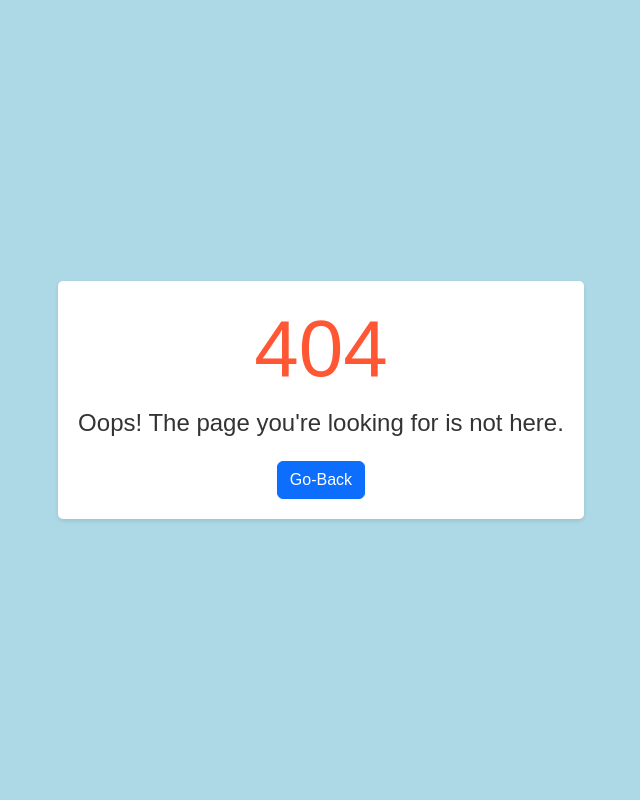
After one commit to Madhusudan079/todo_flask, a Flask app: page /uploads/1 in a window 1280 px wide. The commit adds this page. Shown: the whole page, without its empty margins (319-959 px from the left). Run offline with Flask 3, Linux system fonts and the light colour scheme.

Commit message:
some new add

```diff
--- a/app.py
+++ b/app.py
@@ -6,15 +6,16 @@ import certifi
 from dotenv import load_dotenv
 import os
 import smtplib
+from flasgger import Swagger
 from flask_wtf import FlaskForm
 from email.mime.text import MIMEText
 from email.mime.multipart import MIMEMultipart
 from itsdangerous import URLSafeTimedSerializer
 import random
+from werkzeug.utils import secure_filename
 from utils.auth import hash_password, verify_password
 import re
 import time
-
 
 a = ['a', 'b', 'c', 'd', 'e', 'f', 'g', 'h', 'i', 'j', 'k', 'l', 'm', 'n', 'o', 'p', 'q', 'r', 's', 't', 'u', 'v', 'w', 'x', 'y', 'z']
 
@@ -33,11 +34,16 @@ db = client['user_auth_db']
 collection = db['users']
 
 app = Flask(__name__)
+swagger = Swagger(app)
+app.config['UPLOAD_FOLDER'] = 'uploads'
 app.config["SQLALCHEMY_DATABASE_URI"] = "sqlite:///todo.db"
 app.config["SQLALCHEMY_TRACK_MODIFICATIONS"] = False
-app.secret_key = 'supersecretkey'  # Secret key for sessions
+app.secret_key = 'super secret key'  # Secret key for sessions
 
 db = SQLAlchemy(app)
+
+# Ensure the upload folder exists
+os.makedirs(app.config['UPLOAD_FOLDER'], exist_ok=True)
 
 # Define the ToDo model
 class ToDo(db.Model):
@@ -45,9 +51,10 @@ class ToDo(db.Model):
     title = db.Column(db.String(200), nullable=False)
     desc = db.Column(db.String(500), nullable=False)
     date_created = db.Column(db.DateTime, default=datetime.now().replace(microsecond=0))
+    file = db.Column(db.String(200), nullable=True)
 
     def __repr__(self):
-        return f"{self.sNo} - {self.title} - {self.desc}"
+        return f"{self.sNo} - {self.title} - {self.desc} - {self.file}"
 
 # Create the database tables
 with app.app_context():
@@ -84,12 +91,15 @@ def send_email(receiver_email, subject, body):
 def home():
     return render_template('login.html')
 
-
 @app.route('/logout')
 def logout():
+    # Clear the user's session
     session.clear()
     flash('Logged out successfully', 'success')
     return redirect('/')
+@app.errorhandler(404)
+def page_not_found(e):
+    return render_template('404.html')
 
 @app.route('/reset-password/<token>', methods=['GET', 'POST'])
 def reset_password(token):
@@ -117,16 +127,27 @@ def reset_password(token):
 def forgotpassword():
     if request.method == 'POST':
         email = request.form['email']
+        print(email)
         user = collection.find_one({'email': email})
         if user:
             token = generate_reset_token(email)
-            send_email(email, 'Password Reset', f"Click the link to reset your password: http://192.168.156.235:7800/reset-password/{token}")
+            send_email(email, 'Password Reset', f"Click the link to reset your password: https://t31kp2fr-7777.inc1.devtunnels.ms/reset-password/{token}")
             flash('password reset link send to your email', 'success')
             return redirect('/login')
             # return 'Password reset link sent'
         else:
             return render_template('forgotpassword.html', error="User not found.")
     return render_template('forgotpassword.html')
+
+@app.route('/search', methods=['GET', 'POST'])
+def search():
+    if request.method == 'POST':
+        query = request.form['query']
+        # Filter the data (assuming title and desc are columns in your ToDo model)
+        todos = ToDo.query.filter(ToDo.title.contains(query) | ToDo.desc.contains(query)).all()
+        result = [{'title': todo.title, 'desc': todo.desc} for todo in todos]
+        return jsonify(result)
+
 
 
 @app.route('/register', methods=['GET', 'POST'])
@@ -178,7 +199,7 @@ def login():
         # Check if user exists
         user = collection.find_one({'email': email})
         if user and verify_password(user['password'], password):
-            # print(verify_password)
+            print(verify_password)
             session['user'] = email
             flash('Logged in successfully', 'success')
             return redirect('/todos/1')
@@ -192,7 +213,7 @@ def login_required(func):
     def wrapper(*args, **kwargs):
         if 'user' not in session:
             return redirect('/login')
-        # print(session['user'])
+        print(session['user'])
         return func(*args, **kwargs)
     wrapper.__name__ = func.__name__  # Preserve the original function name
     return wrapper
@@ -210,15 +231,25 @@ def todos(page=1):
     if request.method == 'POST':
         title = request.form['title']
         description = request.form['desc']
+        file_upload = request.files['file']
 
-        if len(title) >= 3:
-            todo = ToDo(title=title, desc=description)
+        if len(title) < 3:
+            flash("Title must be at least 3 characters long", 'error')
+        else:
+            # Save the file securely
+            if file_upload and file_upload.filename != '':
+                filename = secure_filename(file_upload.filename)
+                file_path = os.path.join(app.config['UPLOAD_FOLDER'], filename)
+                file_upload.save(file_path)
+            else:
+                filename = None
+
+            # Add the new ToDo
+            todo = ToDo(title=title, desc=description, file=filename)
             db.session.add(todo)
             db.session.commit()
-            flash('Todo add successfully', 'success')
-            return redirect(f'/todos/{page}')
-        else:
-            flash("Title must be at least 3 characters long", 'error')
+            flash('Todo added successfully', 'success')
+            return redirect(url_for('todos', page=page))
 
     pagination = ToDo.query.paginate(page=page, per_page=todos_per_page)
     alltodo = pagination.items
@@ -235,11 +266,19 @@ def todos(page=1):
         has_next=has_next
     )
 
+@app.route('/uploads/<filename>')
+def uploaded_file(filename):
+    return send_from_directory(app.config['UPLOAD_FOLDER'], filename)
+
 
 @app.route('/delete/<int:sNo>')
 @login_required  # Protect this route
 def delete(sNo):
     todo = ToDo.query.filter_by(sNo=sNo).first()
+    # if todo.file:
+    file_path = os.path.join(app.config['UPLOAD_FOLDER'], todo.file)
+    if os.path.exists(file_path):
+        os.remove(file_path)
     db.session.delete(todo)
     db.session.commit()
     flash('todo delete successfully', 'success')
@@ -248,6 +287,9 @@ def delete(sNo):
 @app.route('/update/<int:sNo>', methods=['GET', 'POST'])
 @login_required  # Protect this route
 def update(sNo):
+
+
+
     if request.method == 'POST':
         title = request.form['title']
         description = request.form['desc']
@@ -262,5 +304,11 @@ def update(sNo):
     todo = ToDo.query.filter_by(sNo=sNo).first()
     return render_template('update.html', todo=todo)
 
+@app.route('/example', methods=['GET', "POST"])
+def example():
+
+    tasks = [{"id": 1, "title": "Example Task", "status": "To Do"}]
+    return jsonify(tasks)
+
 if __name__ == "__main__":
-    app.run(host='0.0.0.0', port=7800)
+    app.run(debug=True, host='0.0.0.0', port=7777)
--- /dev/null
+++ b/static/css/404.css
@@ -0,0 +1,47 @@
+* {
+    margin: 0;
+    padding: 0;
+    box-sizing: border-box;
+}
+
+body {
+    font-family: Arial, sans-serif;
+    background-color: #D3D3D3;
+    display: flex;
+    justify-content: center;
+    align-items: center;
+    height: 100vh;
+}
+
+.error-container {
+    text-align: center;
+    background-color: #fff;
+    padding: 20px;
+    border-radius: 5px;
+    box-shadow: 0 2px 4px rgba(0, 0, 0, 0.1);
+}
+
+h1 {
+    font-size: 5rem;
+    color: #ff5733;
+}
+
+p {
+    font-size: 1.5rem;
+    color: #333;
+    margin-bottom: 20px;
+}
+
+a {
+    text-decoration: none;
+    background-color: #ff5733;
+    color: #fff;
+    padding: 10px 20px;
+    border-radius: 3px;
+    font-weight: bold;
+    transition: background-color 0.3s ease;
+}
+
+a:hover {
+    background-color: #e6482e;
+}
--- /dev/null
+++ b/templates/404.html
@@ -0,0 +1,31 @@
+{% extends 'base.html' %}
+
+{% block body %}
+
+<head>
+    <meta charset="UTF-8">
+    <meta name="viewport"
+          content="width=device-width,
+                   initial-scale=1.0">
+    <title>
+        404 Page Not Found
+    </title>
+    <link rel="stylesheet"
+          href="{{ url_for('static', filename='css/404.css') }}">
+</head>
+
+<body>
+    <div class="error-container">
+        <h1> 404 </h1>
+        <p>
+            Oops! The page you're
+            looking for is not here.
+        </p>
+        <a href="/goback" class="btn btn-primary">Go-Back</a>
+        </a>
+    </div>
+</body>
+
+
+
+{% endblock body %}
--- a/templates/base.html
+++ b/templates/base.html
@@ -41,7 +41,7 @@
       // Display flash messages
       {% with messages = get_flashed_messages(with_categories=true) %}
         {% if messages %}
-          console.log("Flash messages:", {{ messages | tojson }});
+          // console.log("Flash messages:", {{ messages | tojson }});
           toastr.clear(); // Clear existing Toastr notifications
           {% for category, message in messages %}
             toastr["{{ category }}"]("{{ message }}");
```
Also changed, not shown: templates/index.html (+80 -4 lines), templates/reset_password.html (+67 -1 lines), templates/search.html (deleted, +0 -9 lines), templates/searching.html (added, +45 -0 lines), templates/upload.html (added, +11 -0 lines), templates/view_image.html (added, +9 -0 lines), Mata.jpeg (added), instance/todo.db, static/simbha.jpg (renamed from static/simba-8618301_640.jpg), uploads/person1.jpg (added), 1 other file.
